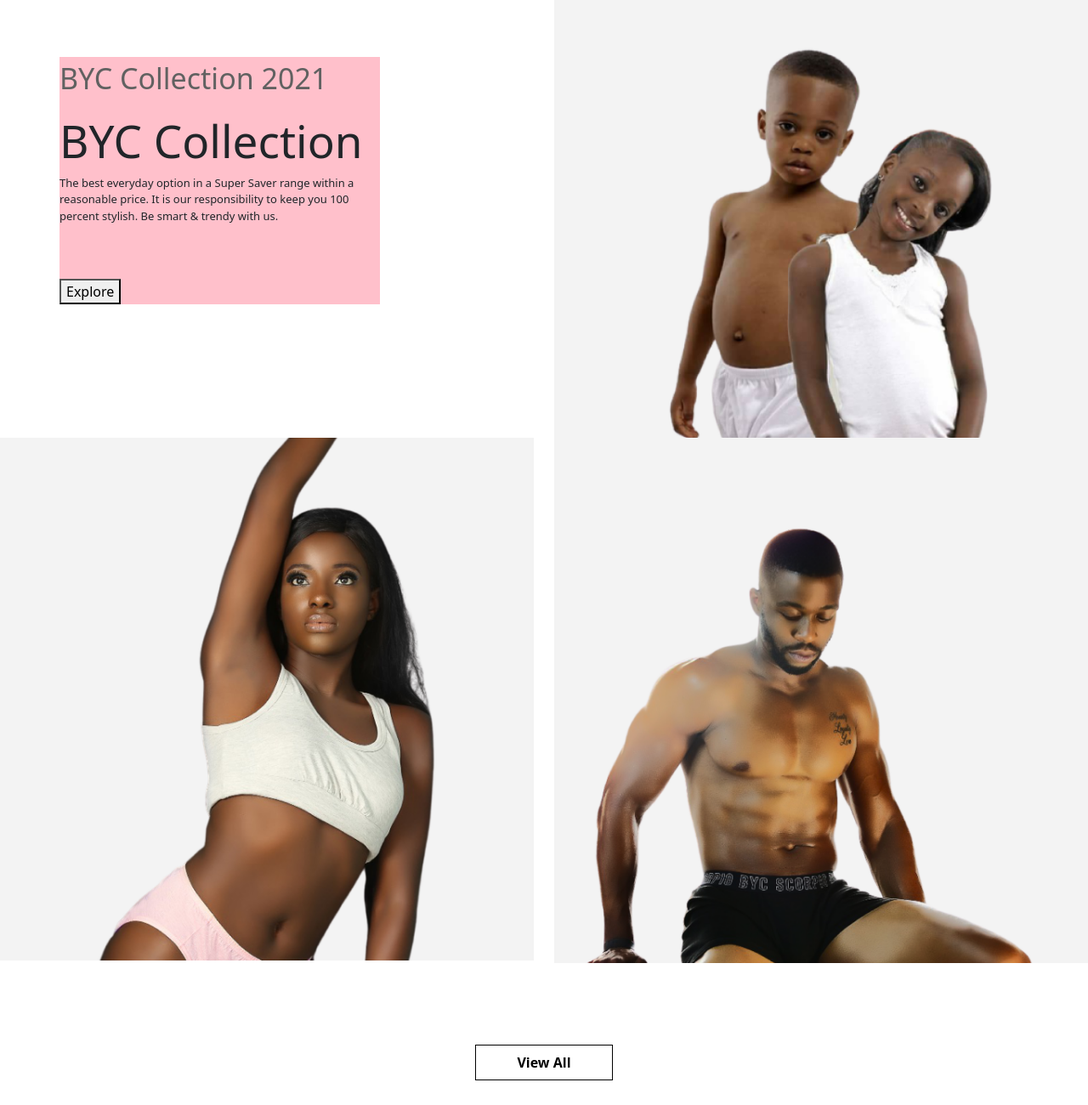
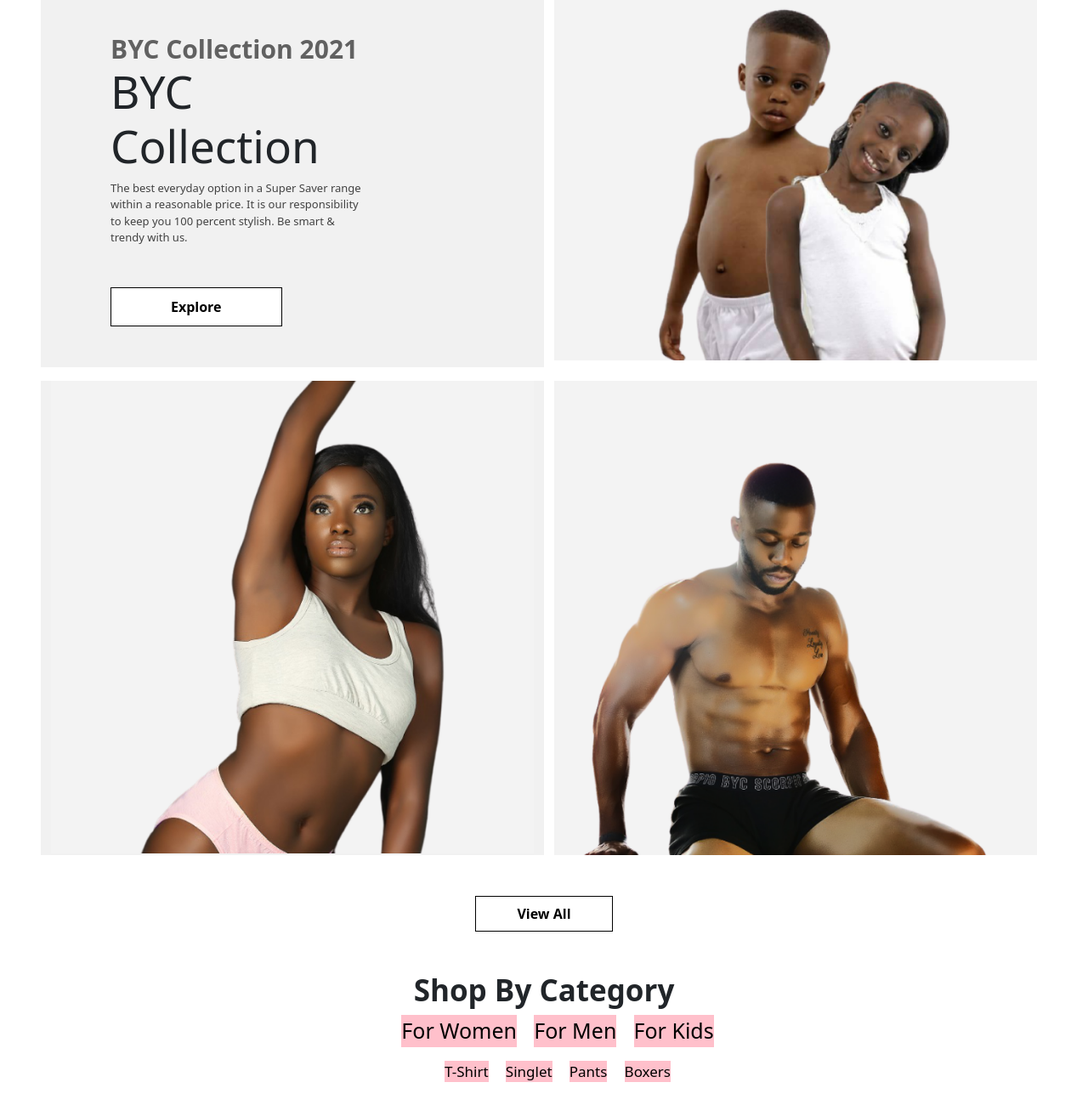
Before and after one commit to ufyy01/bycweb, a plain HTML site: page index.html in a window 1280 px wide. Shown: the part 1640-2940 px from the top of the page at 85% size. Drawn offline with nearby package versions, Linux system fonts and the light colour scheme.

Commit message:
started category section

```diff
--- a/index.html
+++ b/index.html
@@ -144,27 +144,51 @@
         </div>
     </section>
     <section class="collection">
-        <div class="row my-5">
-            <div class="col-sm-12 col-md-12 col-lg-6 col-xl-6">
+        <div class="row my-3 mx-lg-5">
+            <div class="col-sm-12 col-md-12 col-lg-6 col-xl-6 textcol">
                 <div class="collectionText">
                     <p class="leadpara">BYC Collection 2021</p>
                     <h4 class="collection-title">BYC Collection</h4>
-                    <p>The best everyday option in a Super Saver range within a reasonable price. It is our responsibility to keep you 100 percent stylish. Be smart & trendy with us.</p>
-                    <button type="button" class="explorebtn mt-5">Explore</button>
+                    <p class="textpara">The best everyday option in a Super Saver range within a reasonable price. It is our responsibility to keep you 100 percent stylish. Be smart & trendy with us.</p>
+                    <div class="my-5 text-center text-lg-start">
+                        <button type="button" class="explorebtn">Explore</button>
+                    </div>
                 </div>
             </div>
             <div class="col-sm-12 col-md-12 col-lg-6 col-xl-6">
                 <img src="./assets/image7.png" alt="product-image" class="img-fluid">
             </div>
-            <div class="col-sm-12 col-md-12 col-lg-6 col-xl-6">
+        </div>
+        <div class="row mx-lg-5">
+            <div class="col-sm-12 col-md-12 col-lg-6 col-xl-6 my-2 my-lg-0 pic">
                 <img src="./assets/image8.png" alt="product-image" class="img-fluid">
             </div>
             <div class="col-sm-12 col-md-12 col-lg-6 col-xl-6">
                 <img src="./assets/image9.png" alt="product-image" class="img-fluid">
             </div>
         </div>
-        <div class="py-5 text-center buttons">
+        <div class="py-5 text-center px-2">
             <button type="button" class="viewbtn px-5 py-2">View All</button>
+        </div>
+    </section>
+    <section class="category">
+        <div class="section-header text-center">
+            <h3 class="section-title">shop by category</h3>
+            <nav>
+                <ul>
+                    <li><a href="#">for women</a></li>
+                    <li class="mx-3"><a href="index.html">for men</a></li>
+                    <li><a href="#">for kids</a></li>
+                </ul>
+            </nav>
+            <nav class="subnav">
+                <ul>
+                    <li><a href="#">t-shirt</a></li>
+                    <li class="ms-3"><a href="index.html">singlet</a></li>
+                    <li class="mx-3"><a href="#">pants</a></li>
+                    <li><a href="#">boxers</a></li>
+                </ul>
+            </nav>
         </div>
     </section>
 
--- a/scss/main.scss
+++ b/scss/main.scss
@@ -64,28 +64,62 @@ body {
     }
 }
 
-.viewbtn {
+.viewbtn, .explorebtn {
     @include buttons;
     border: 1px solid black;
     background-color: white;
 }
 .collection {
     .collectionText {
-        background-color: pink;
         font-weight: 700;
         .collection-title {
-            font-size: 53px;
+            font-size: 48px;
+            margin-top: -20px;
         }
         .leadpara {
-            font-size: 34px;
+            font-size: 30px;
             color: #616161;
         }
-        p {
+        .textpara {
             font-weight: 400;
             font-size: 13px;
+            color: #424242;
         }
     }
+    .pic {
+        background-color: #F1F1F1;
+    }
 
+}
+.category {
+    .section-header {
+        text-transform: capitalize;
+        .section-title {
+            font-weight: 700;
+            font-size: 35px;
+        }
+        ul {
+            list-style: none;
+        }
+        li {
+            background: pink;
+            display: inline-block;
+            // padding: 10px 0 0 10px;
+            // margin-right: 15px;
+        }
+        a, a:visited, a:checked {
+            text-decoration: none;
+            color: black;
+            font-size: 25px;
+        }
+        a:active {
+            border-bottom: 2px solid black;
+            color: #828282;
+        }
+        .subnav a {
+            font-size: 17px;
+        }
+    }
 }
 
 
@@ -111,8 +145,26 @@ body {
             }
         }
         .buttons button {
-            width: 90%;
+            width: 100%;
             margin-bottom: 5px;
+        }
+    }
+    .collection {
+        .explorebtn, .viewbtn {
+            width: 100%;
+        }
+    }
+    .category {
+        .section-header {
+            .section-title {
+                font-size: 32px;
+            }
+            li {
+                padding: 5px;
+            }
+            a {
+                font-size: 17px;
+            }
         }
     }
 }
@@ -150,21 +202,21 @@ body {
         }
     }
     .collection {
+        .textcol {
+            background-color: #F1F1F1;
+        }
         .collectionText {
-            background-color: pink;
             width: 60% ;
             margin: 170px 0 0 70px;
             font-weight: 700;
             .collection-title {
                 font-size: 53px;
             }
-            .leadpara {
-                font-size: 34px;
-                color: #616161;
+            .textpara {
+                width: 90%;
             }
-            p {
-                font-weight: 400;
-                font-size: 13px;
+            .explorebtn {
+                padding: 10px 70px;
             }
         }
 
```
Also changed, not shown: css/styles.css, 1 other file.
